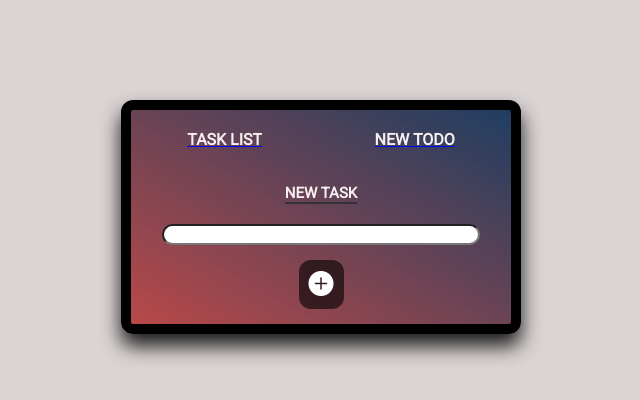
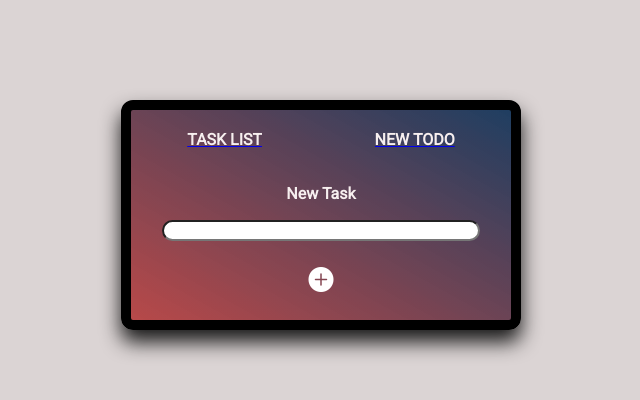
Before and after one commit to NozoDev/ToList, a Vue app: page /new in a window 1280 px wide. Shown: the top 400 px of the page, without its empty margins (319-959 px from the left). Built offline with nearby package versions, Linux system fonts and the light colour scheme.

Commit message:
se agrego nueva clases

```diff
--- a/src/assets/base.css
+++ b/src/assets/base.css
@@ -32,6 +32,7 @@ body {
   flex-direction: column;
   align-items: center;
   padding: 4%;
+  color: #f7efef;
 }
 
 .order-list {
@@ -60,7 +61,7 @@ h3 {
   list-style: none;
 }
 
-.boton-check{
+.boton-check {
   cursor: pointer;
 }
 
@@ -79,9 +80,10 @@ button {
   padding: 1%;
   cursor: pointer;
 }
-button[type="add"] {
-  padding: 10px; /* Ajusta el tamaño del botón */
-  font-size: 25px; /* Ajusta el tamaño del icono */
+
+.boton-add {
+  padding: 10px;
+  font-size: 25px;
   color: white;
   border: none;
   cursor: pointer;
@@ -89,7 +91,7 @@ button[type="add"] {
 }
 
 h3,
-label[for="new-task"] {
+p {
   color: #f7efef;
   font-weight: 700;
   font-size: 15px;
@@ -99,19 +101,13 @@ label[for="new-task"] {
   text-transform: uppercase;
 }
 
-input[type="text"]:focus {
-  color: #020202;
-}
-
-label[for="new-task"] {
-  display: block;
-  margin: 0 0 20px;
-}
-input#new-task {
+.new-task {
+  text-align: center;
   margin-bottom: 15px;
   width: 318px;
   border-radius: 12px;
   height: 21px;
+  font-weight: bold;
 }
 
 li {
--- a/src/components/NewTodoView.vue
+++ b/src/components/NewTodoView.vue
@@ -12,9 +12,15 @@ const addAndNavigate = (name) => {
 
 <template>
   <div class="list-container">
-    <label for="new-task">New Task</label>
-    <input id="new-task" type="text" v-model="name" />
-    <button type="add" @click="addAndNavigate(name)"><i class="bi bi-plus-circle-fill"></i></button>
+    <label class="new-task">New Task</label>
+    <input class="new-task" type="text" v-model="name" />
+    <span class="boton-add">
+      <i
+        class="bi bi-plus-circle-fill"
+        type="add"
+        @click="addAndNavigate(name)"
+      ></i>
+    </span>
   </div>
 </template>
 
```
